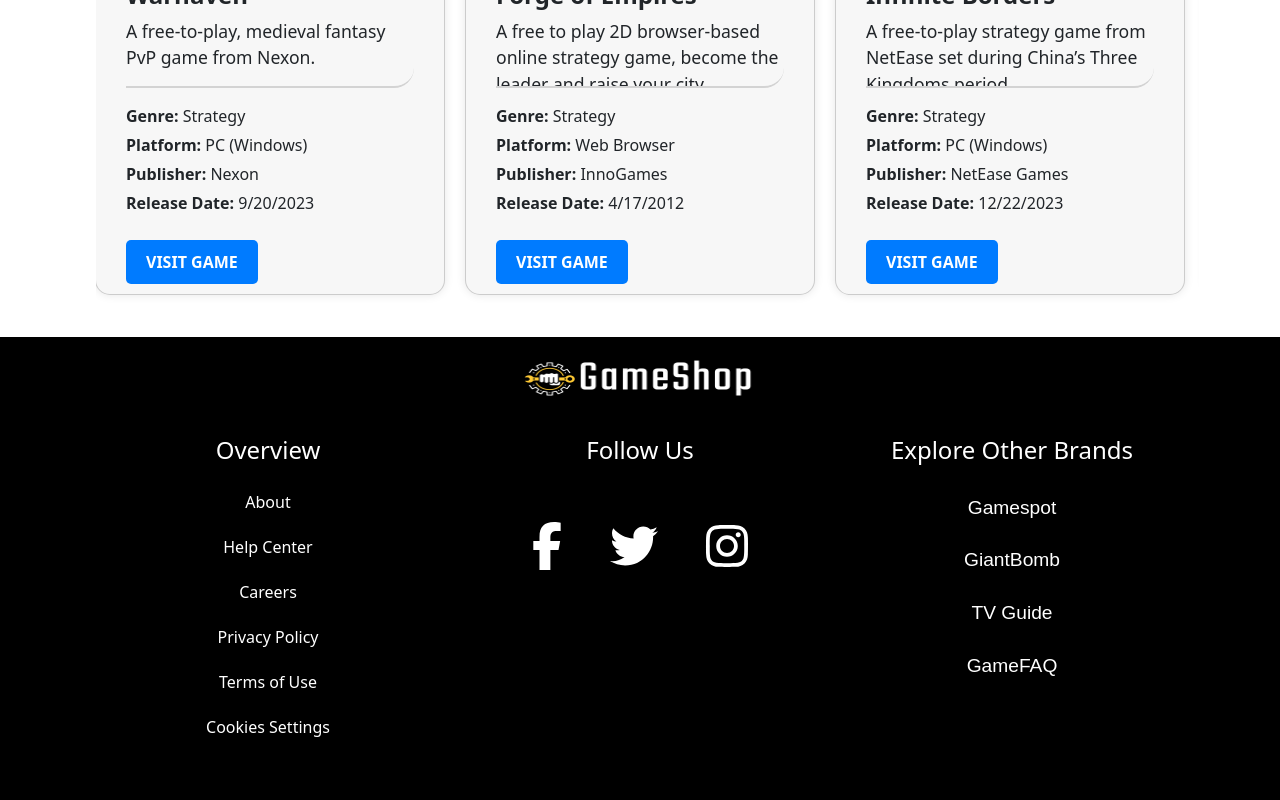
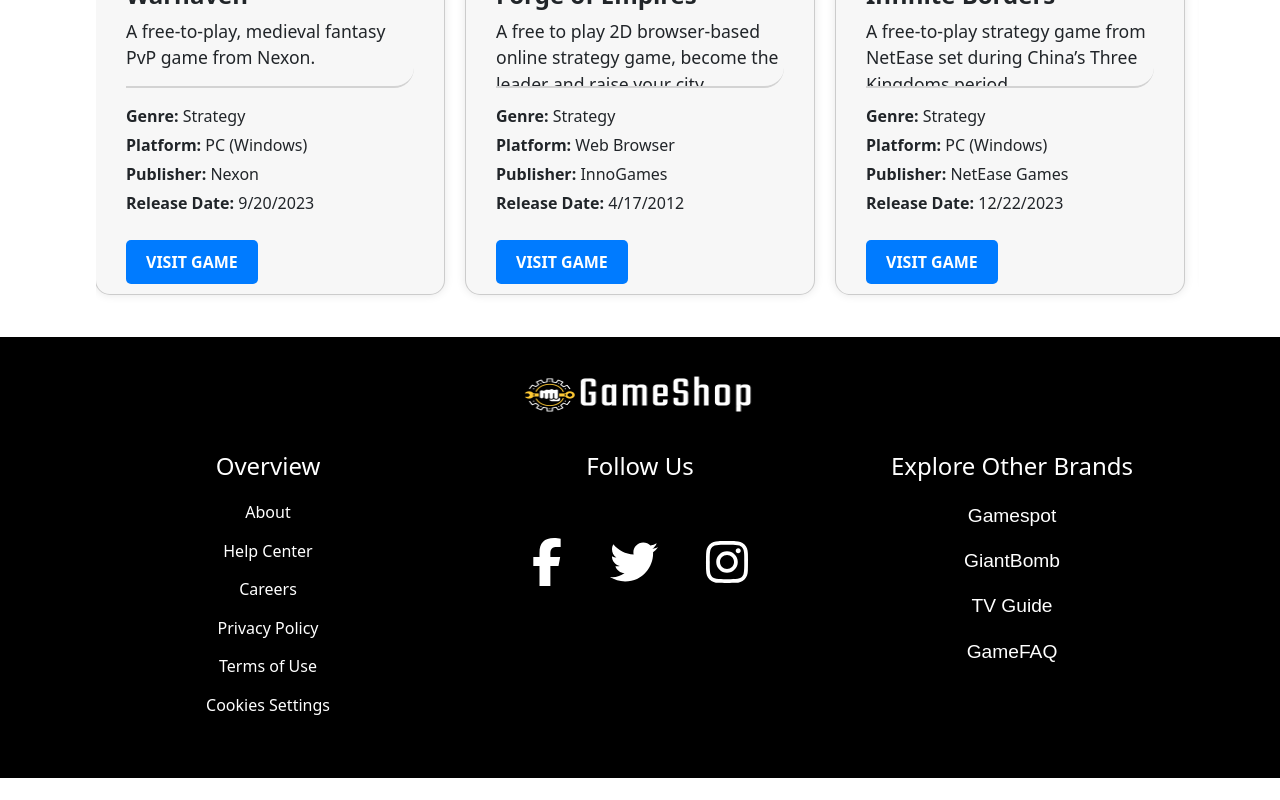
Before and after one commit to NedimBegic/gameShop-frontend, a Next.js app: page / in a window 1280 px wide. Shown: the part 2348-3148 px from the top of the page. After the commit the page ends 3126 px from the top, so only its background shows below. Built offline with nearby package versions, Linux system fonts and the light colour scheme.

Commit message:
making footer better

```diff
--- a/mainComponents/Footer.module.css
+++ b/mainComponents/Footer.module.css
@@ -14,6 +14,7 @@
   width: 15em;
   height: auto;
   margin-bottom: 1em;
+  margin-top: 1em;
 }
 
 .flexContainer {
@@ -44,7 +45,7 @@
 
 .div ul li {
   margin-bottom: 5px;
-  padding-top: 1em;
+  padding-top: 0.6em;
   transition: color 0.3s ease;
 }
 
```
